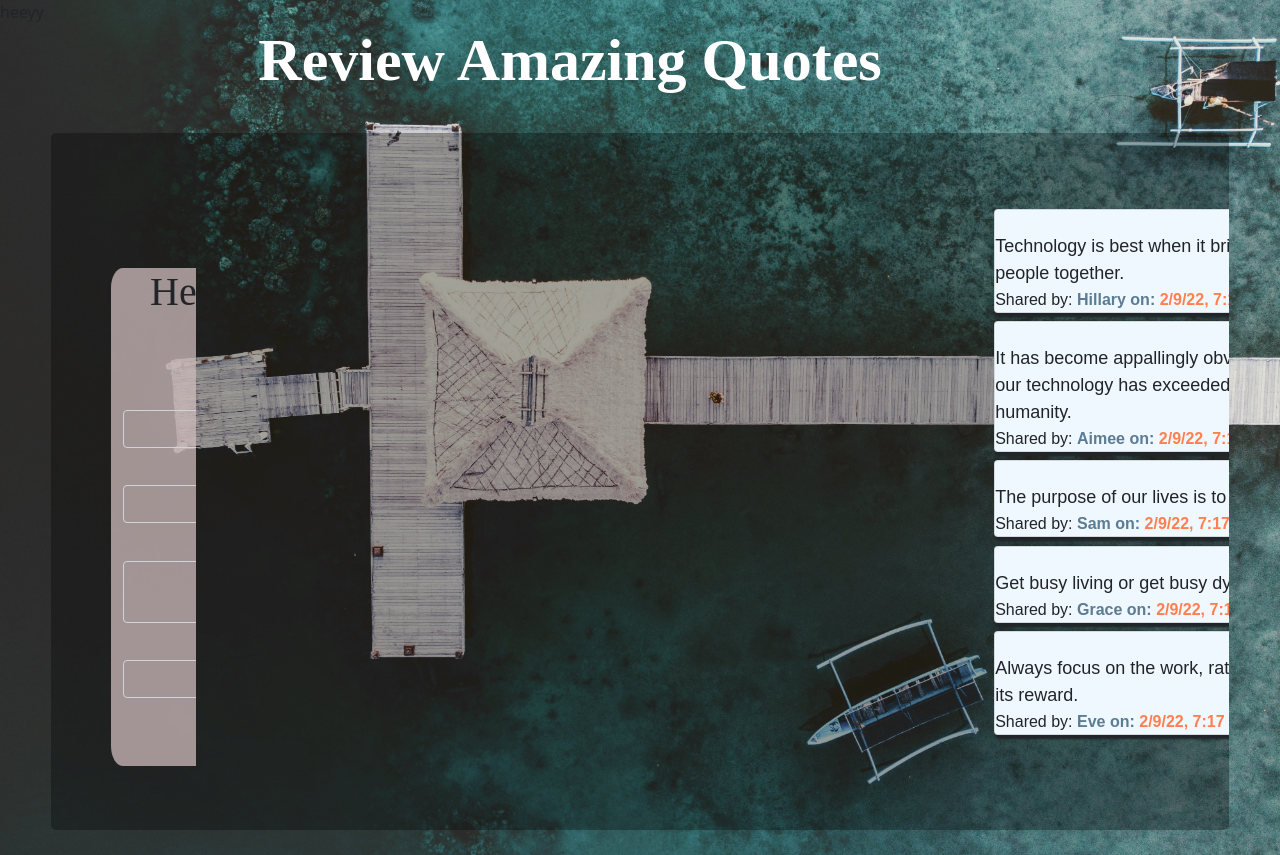
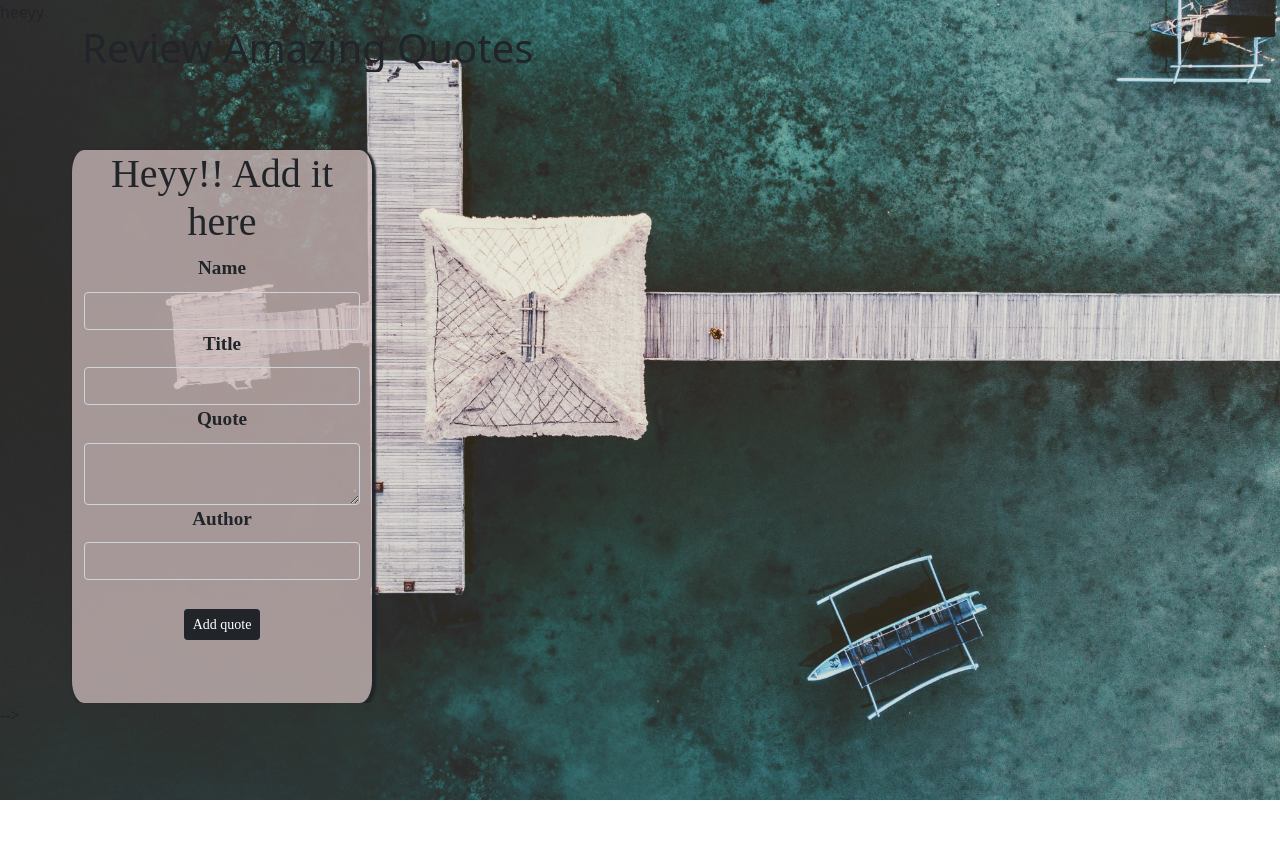
Before and after one commit to silvianjoki/Quotes-app, an Angular app: page / in a window 1280 px wide. After the commit the page ends 800 px from the top, so only its background shows below. Built offline with nearby package versions, Linux system fonts and the light colour scheme; a web font is replaced by a local one.

Commit message:
add project

```diff
--- a/src/app/details/details.component.css
+++ b/src/app/details/details.component.css
@@ -1,23 +1,14 @@
-*{
-    overflow-x: hidden;
-    margin:0;
-    padding: 0%;
-}
-.row {
-    padding:2%;
-    align-items: right;
-    /* margin-left: 50%; */
-}
+
+
+/*
 h1{
     font-family: 'The Nautigal', cursive;
     color: white;
     text-align: center;
-    /* background-color: red; */
     font-weight: bolder;
-    /* padding-top: 2%; */
+    padding-top: 2%;
     padding-bottom: 1%;
     font-size: 60px;
-    /* font-size: xx-large; */
 }
 h4{
     font-family: 'Dongle',cursive;
@@ -30,7 +21,7 @@ span{
     background-color: rgba(0,0,0,0.3);
     flex-direction: column;
     column-count: 2;
-    /* flex-wrap: wrap; */
+    flex-wrap: wrap;
     border-radius: 5px;
     margin-top: 2%;
     margin-bottom: 2%;
@@ -39,7 +30,6 @@ span{
     padding-bottom: 5%;
     padding-top: 5%;
     height: 100%;
-    /* width: 1200px; */
 }
 #name{
     color: rgba(4, 52, 83, 0.637);
@@ -54,7 +44,6 @@ span{
     height: 600px;
     align-items: center;
     transform: y(-3px);
-    /* align-items: flex-start; */
     margin-left: 60%;
     flex-wrap: wrap;
     justify-content: space-around;
@@ -81,3 +70,4 @@ span{
     margin-left: 60%;
     padding-top: 0%;
 }
+ */
--- a/src/app/details/details.component.html
+++ b/src/app/details/details.component.html
@@ -1,4 +1,15 @@
 <div class="container">
+    <h1>
+        {{title | titlecase}}
+    </h1>
+</div>
+
+<div class="container-fluid">
+    <app-form (addQuote) = "addedQuote($event)"></app-form>
+</div>
+
+
+<!-- <div class="container">
     <h1>
         {{title | titlecase}}
     </h1>
@@ -11,8 +22,8 @@
     <div class="container-fluid">
         <div class="row">
             <div class="col-sm-9">
-                <!-- <h3 class="text-center">Feel inspired</h3> -->
-                <div class="cards">
+                <!<h3 class="text-center">Feel inspired</h3> -->
+                <!-- <div class="cards">
                     <div *ngFor="let quote  of sortQuotes; let i= index" class="card" style="width: 20rem;">
                     <div class="card-body" appHighlightQuote >
                         <h4 class="card-title" >
@@ -30,4 +41,4 @@
             </div>
         </div>
     </div>
-</div>
+</div> --> -->
```
